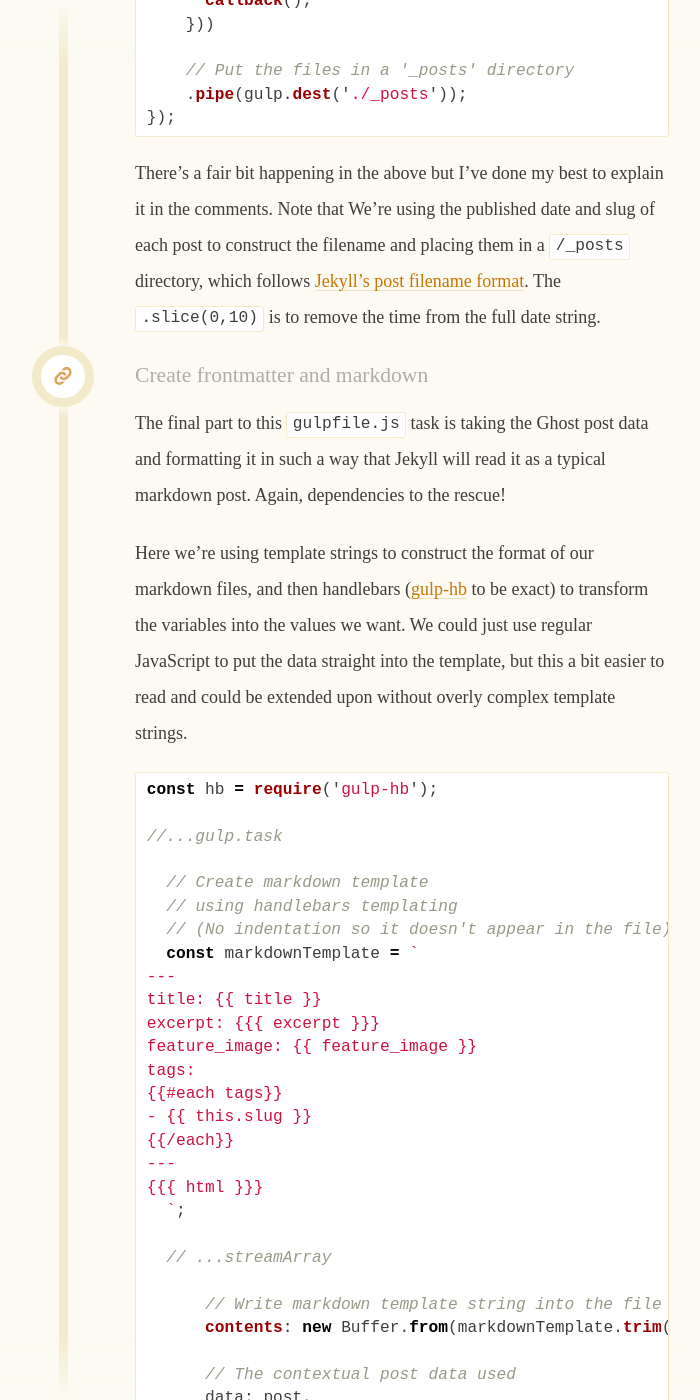
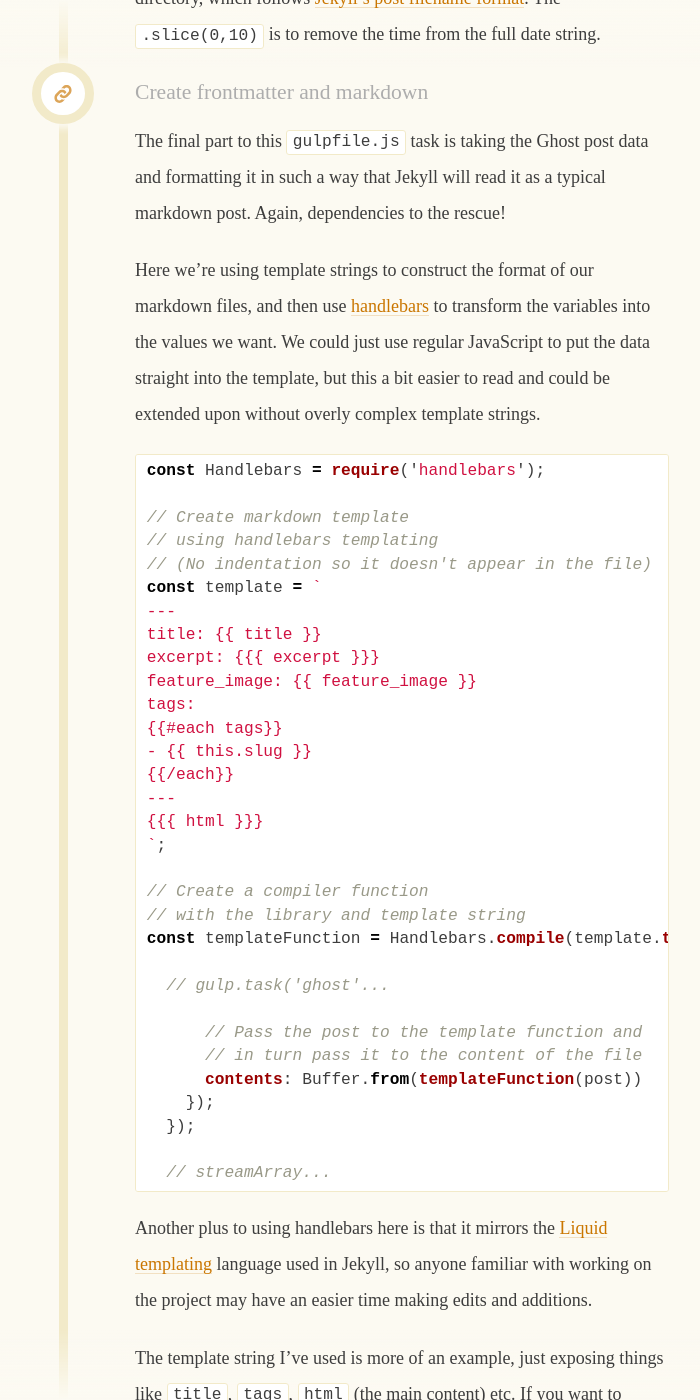
Before and after one commit to daviddarnes/david.darn.es, a Jekyll site: the page built from _posts/2019-08-11-use-ghost-with-jekyll.md, in a window 1280 px wide and 1400 px high, scrolled down 4522 px. Shown: the whole window, without its empty margins (301-1001 px from the left). Built offline with Jekyll 4.4.1, drawn with Linux system fonts in a browser that asks for light colours; some web fonts are replaced; some of the changed text lies outside the part shown.

Commit message:
Updated code, thanks to @allouis

````diff
--- a/_posts/2019-08-11-use-ghost-with-jekyll.md
+++ b/_posts/2019-08-11-use-ghost-with-jekyll.md
@@ -93,45 +93,35 @@
 Here's what I ended up using:
 - [streamArray](https://www.npmjs.com/package/stream-array): Taking the array of `posts` we've created and feeding that into Node
 - [Vinyl](https://www.npmjs.com/package/vinyl): A library created by the gulp.js team for creating files within a gulp.js task
-- [through2](https://www.npmjs.com/package/through2): I'm not entirely sure, but I think this is a wrapper that makes reading and writing of data in Node a bit cleaner
 
 ``` js
 const streamArray = require('stream-array');
 const File = require('vinyl');
-const through = require('through2');
 
-// ...
+  // Iterate over posts
+  const files = posts.map(post => {
 
-  // Begin iterating over posts
-  return streamArray(posts)
-    .pipe(through.obj(function (post, enc, callback) {
+    // Getting some values from the post object
+    const { published_at, slug, title } = post;
 
-      // Getting some values from the post object
-      const { published_at, slug, title } = post;
+    // Take a single post and create a new file
+    return new File({
 
-      // Take a single post and create a new file
-      const file = new File({
+      // Name the file based on the post date
+      // and the slug
+      path: `${published_at.slice(0,10)}-${slug}.md`,
 
-        // Name the file based on the post date
-        // and the slug
-        path: `${published_at.slice(0,10)}-${slug}.md`,
+      // Write the title of the post
+      // inside the file
+      contents: Buffer.from(title)
+    });
+  });
 
-        // Write the title of the post
-        // inside the file
-        contents: new Buffer.from(title),
+  // Stream the array of file instances into Node
+    return streamArray(files)
 
-        // Provide the post data inside the file
-        data: post,
-      });
-
-      // All done, push file back
-      // callback to start over again
-      this.push(file);
-      callback();
-    }))
-
-    // Put the files in a '_posts' directory
-    .pipe(gulp.dest('./_posts'));
+      // Put the files in a '_posts' directory
+      .pipe(gulp.dest('./_posts'));
 });
 ```
 
@@ -141,18 +131,16 @@
 
 The final part to this `gulpfile.js` task is taking the Ghost post data and formatting it in such a way that Jekyll will read it as a typical markdown post. Again, dependencies to the rescue!
 
-Here we're using template strings to construct the format of our markdown files, and then handlebars ([gulp-hb](https://www.npmjs.com/package/gulp-hb) to be exact) to transform the variables into the values we want. We could just use regular JavaScript to put the data straight into the template, but this a bit easier to read and could be extended upon without overly complex template strings.
+Here we're using template strings to construct the format of our markdown files, and then use [handlebars](https://www.npmjs.com/package/handlebars) to transform the variables into the values we want. We could just use regular JavaScript to put the data straight into the template, but this a bit easier to read and could be extended upon without overly complex template strings.
 
 ``` js
 {%- raw -%}
-const hb = require('gulp-hb');
+const Handlebars = require('handlebars');
 
-//...gulp.task
-
-  // Create markdown template
-  // using handlebars templating
-  // (No indentation so it doesn't appear in the file)
-  const markdownTemplate = `
+// Create markdown template
+// using handlebars templating
+// (No indentation so it doesn't appear in the file)
+const template = `
 ---
 title: {{ title }}
 excerpt: {{{ excerpt }}}
@@ -163,25 +151,21 @@
 {{/each}}
 ---
 {{{ html }}}
-  `;
+`;
 
-  // ...streamArray
+// Create a compiler function
+// with the library and template string
+const templateFunction = Handlebars.compile(template.trim());
 
-      // Write markdown template string into the file
-      contents: new Buffer.from(markdownTemplate.trim()),
+  // gulp.task('ghost'...
 
-      // The contextual post data used
-      data: post,
+      // Pass the post to the template function and
+      // in turn pass it to the content of the file
+      contents: Buffer.from(templateFunction(post))
     });
-    this.push(file);
-    callback();
-  }))
+  });
 
-  // Pass files through handlebars templating
-  // turning template code into actual values
-  .pipe(hb())
-  .pipe(gulp.dest('./_posts'));
-});
+  // streamArray...
 {% endraw %}
 ```
 
@@ -191,8 +175,10 @@
 
 ## All together now!
 
-<script src="https://gist.github.com/daviddarnes/eb956c1a8b57f4249ea57516b06ca89e.js"></script>
+<script src="https://gist.github.com/daviddarnes/eb956c1a8b57f4249ea57516b06ca89e.js?file=gulpfile.js"></script>
+
+If you [click through to the gist](https://gist.github.com/daviddarnes/eb956c1a8b57f4249ea57516b06ca89e) you'll see that I've added a `package.json` that you can easily copy too.
 
 Pretty nifty method of bringing Ghost and Jekyll together I think. Feel free to [chat with me on Twitter](https://twitter.com/DavidDarnes) if you've got some improvements or are using this yourself!
 
-PS. Thanks to [Phil](https://twitter.com/philhawksworth) for giving me the inspiration
+PS. Thanks to [Phil](https://twitter.com/philhawksworth) for giving me the inspiration, and thanks to [egg](https://twitter.com/allouis_) for the refactoring and code review
````
